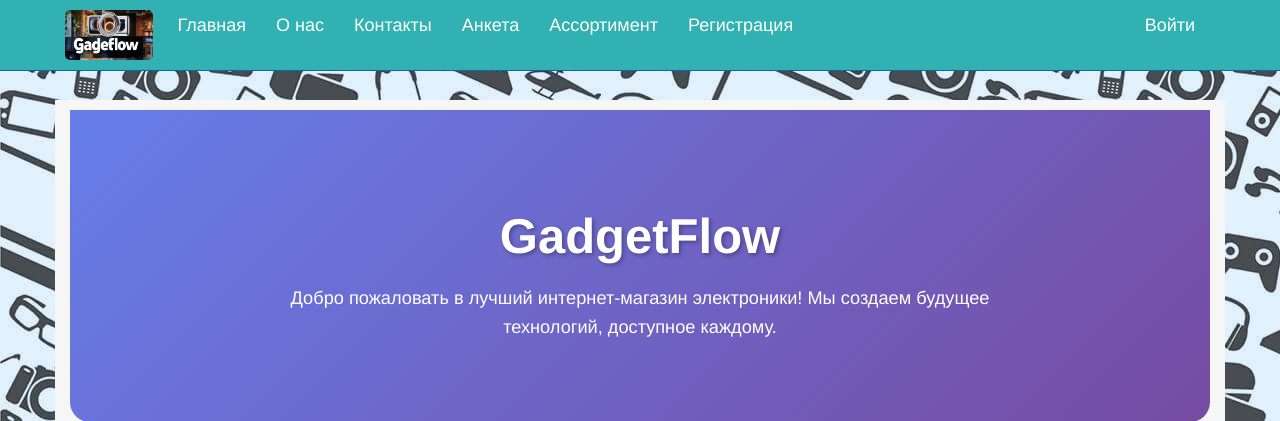
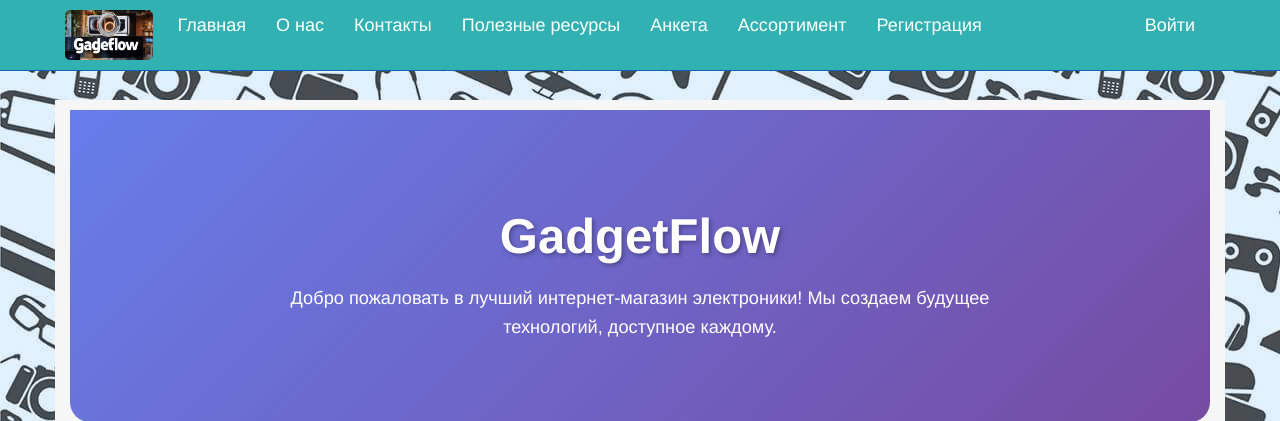
Before and after one commit to vanya07082005/NewDjango, a Django app: page /about/ in a window 1280 px wide. Shown: the top 421 px of the page. Run offline with Django 3.2, Linux system fonts and the light colour scheme; some libraries are stand-ins or nearby versions.

Commit message:
изменение 1

```diff
--- a/VictoryDjango/app/templates/app/layout.html
+++ b/VictoryDjango/app/templates/app/layout.html
@@ -31,7 +31,7 @@
                     <li><a href="{% url 'home' %}">Главная</a></li>
                     <li><a href="{% url 'about' %}">О нас</a></li>
                     <li><a href="{% url 'contact' %}">Контакты</a></li>
-                    <!--<li><a href="{% url 'links' %}">Полезные ресурсы</a></li>-->
+                    <li><a href="{% url 'links' %}">Полезные ресурсы</a></li>
                     <li><a href="{% url 'anketa' %}">Анкета</a></li>
                     <li><a href="{% url 'blog' %}">Ассортимент</a></li>
                     {% if user.is_superuser%}
```
